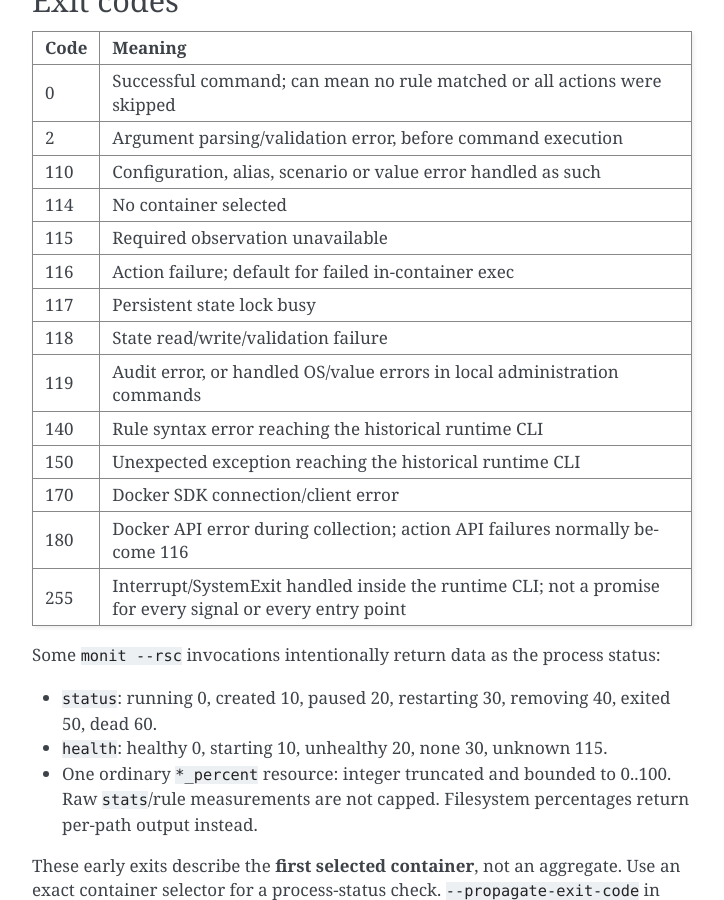
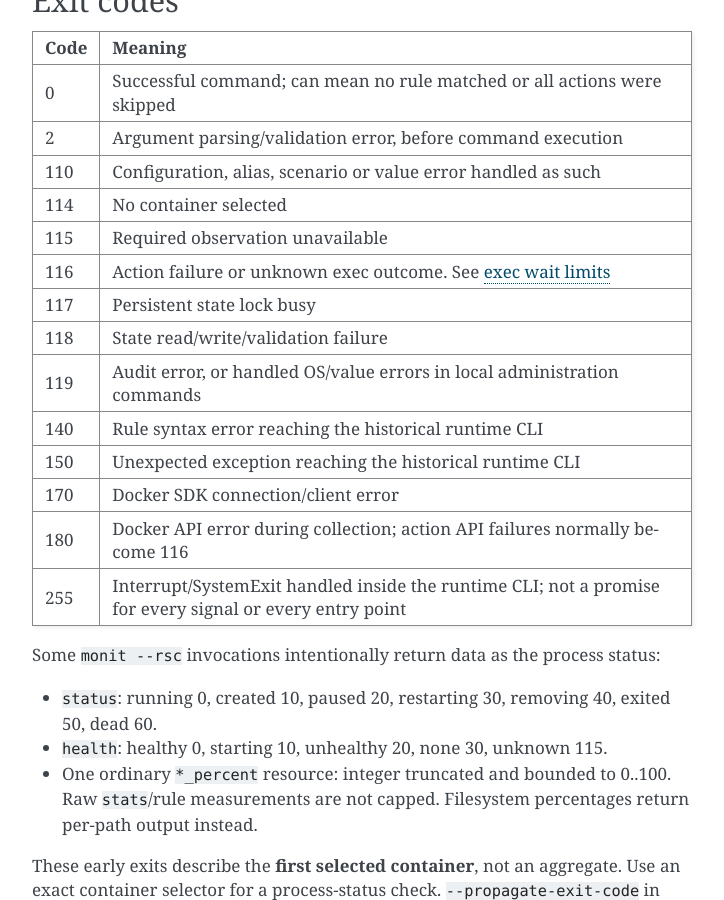
Before and after one commit to decryptus/monit-docker, a Sphinx documentation site: the page built from docs/config-cli-contract.md, in a window 1280 px wide and 900 px high, scrolled down 8718 px. Shown: the whole window, without its empty margins (388-1112 px from the left). Built offline with Sphinx 7.4.7, drawn with Linux system fonts in a browser that asks for light colours.

Commit message:
Expose unknown exec results in the journal filter and contracts (docs/config-cli-contract.md)

```diff
--- a/docs/config-cli-contract.md
+++ b/docs/config-cli-contract.md
@@ -270,7 +270,7 @@ execution do. Disk/inode/mount-mode resources do not require it.
 | 110 | Configuration, alias, scenario or value error handled as such |
 | 114 | No container selected |
 | 115 | Required observation unavailable |
-| 116 | Action failure; default for failed in-container exec |
+| 116 | Action failure or unknown exec outcome. See [exec wait limits](cron.md#exit-codes-and-limits) |
 | 117 | Persistent state lock busy |
 | 118 | State read/write/validation failure |
 | 119 | Audit error, or handled OS/value errors in local administration commands |
```
